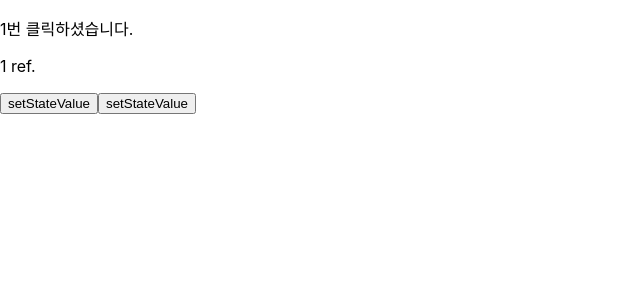
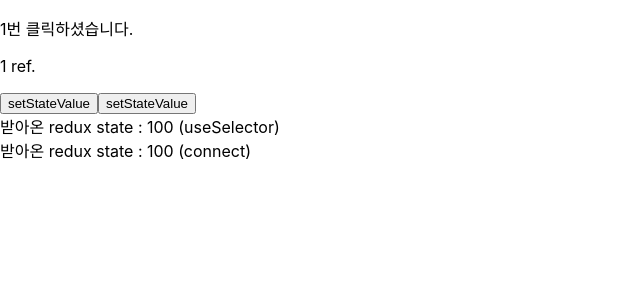
Before and after one commit to yejinleee/TIL_React, a React (Create React App) app in the folder Practice/: page / in a window 1280 px wide. Shown: the top 300 px of the page, without its empty margins (0-640 px from the left). Built offline with nearby package versions, Linux system fonts and the light colour scheme.

Commit message:
redux (useSelector, connect)

```diff
--- /dev/null
+++ b/Practice/src/Redux.js
@@ -0,0 +1,39 @@
+import React from 'react';
+import {connect, useSelector} from 'react-redux';
+
+// useSelector -------------------------------------
+
+// function Redux(){
+
+//     const gotReduxState = useSelector( (state) => state);
+
+//     return(
+//         <div>
+//             받아온 redux state : {gotReduxState} (useSelector)
+//         </div>
+//     )
+// }
+
+// export default Redux;
+
+
+// connect -------------------------------------
+function Redux(props){
+    const gotReduxState = useSelector( (state) => state);
+
+    return (
+        <div>
+            받아온 redux state : {gotReduxState} (useSelector)
+            <br></br>
+            받아온 redux state : {props.gotReduxState} (connect)
+        </div>
+    )
+}
+
+function stateToProps(props){
+    return {
+        gotReduxState : props
+    }
+}
+
+export default connect(stateToProps)(Redux);
--- a/Practice/src/index.js
+++ b/Practice/src/index.js
@@ -1,15 +1,30 @@
 import React from 'react';
 import ReactDOM from 'react-dom';
 import './index.css';
+import reportWebVitals from './reportWebVitals';
+import { BrowserRouter } from 'react-router-dom';
+
 import App from './App';
 import UseRef from './UseRef'
-import reportWebVitals from './reportWebVitals';
+import Redux from './Redux'
+
+import { Provider } from 'react-redux';
+import { createStore } from 'redux';
+
+const reduxState = 100;
+function reducer(state = reduxState, action){
+  return state
+}
+let store = createStore(reducer)
 
 ReactDOM.render(
-  <React.StrictMode>
+  <BrowserRouter>
     <App />
     <UseRef />
-  </React.StrictMode>,
+    <Provider store={store}>
+      <Redux />
+    </Provider>
+  </BrowserRouter>,
   document.getElementById('root')
 );
 
```
